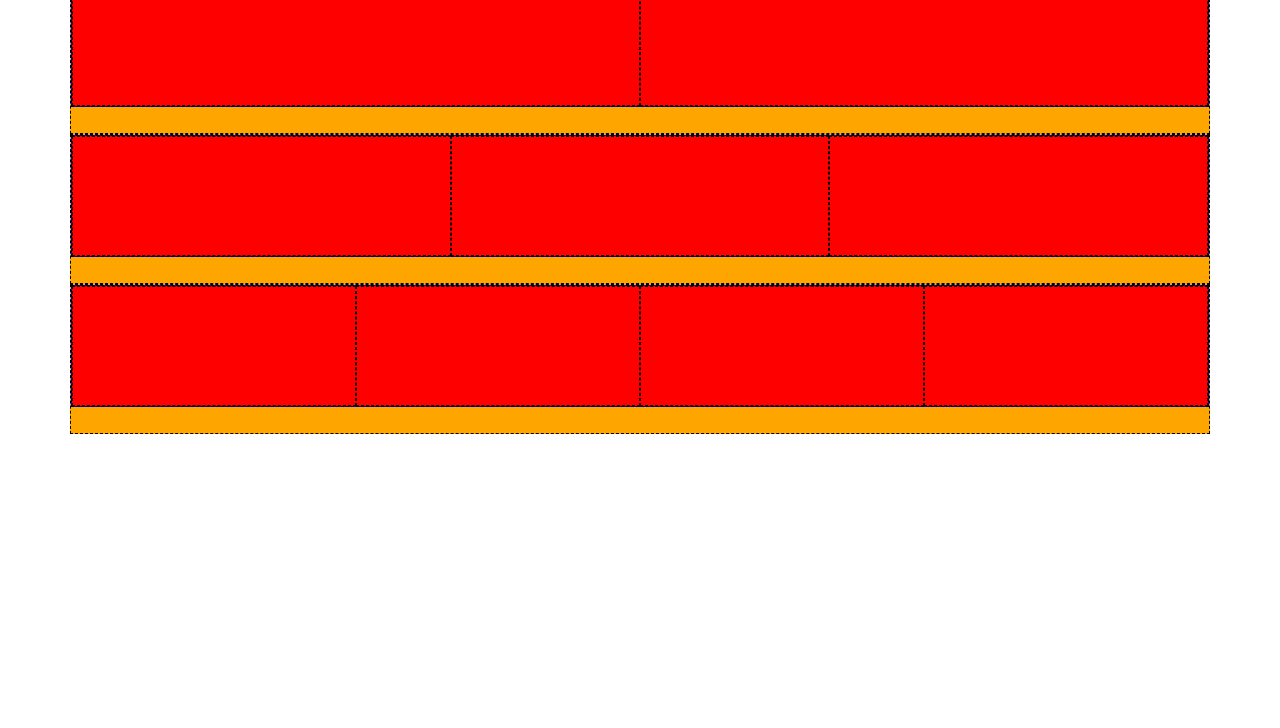
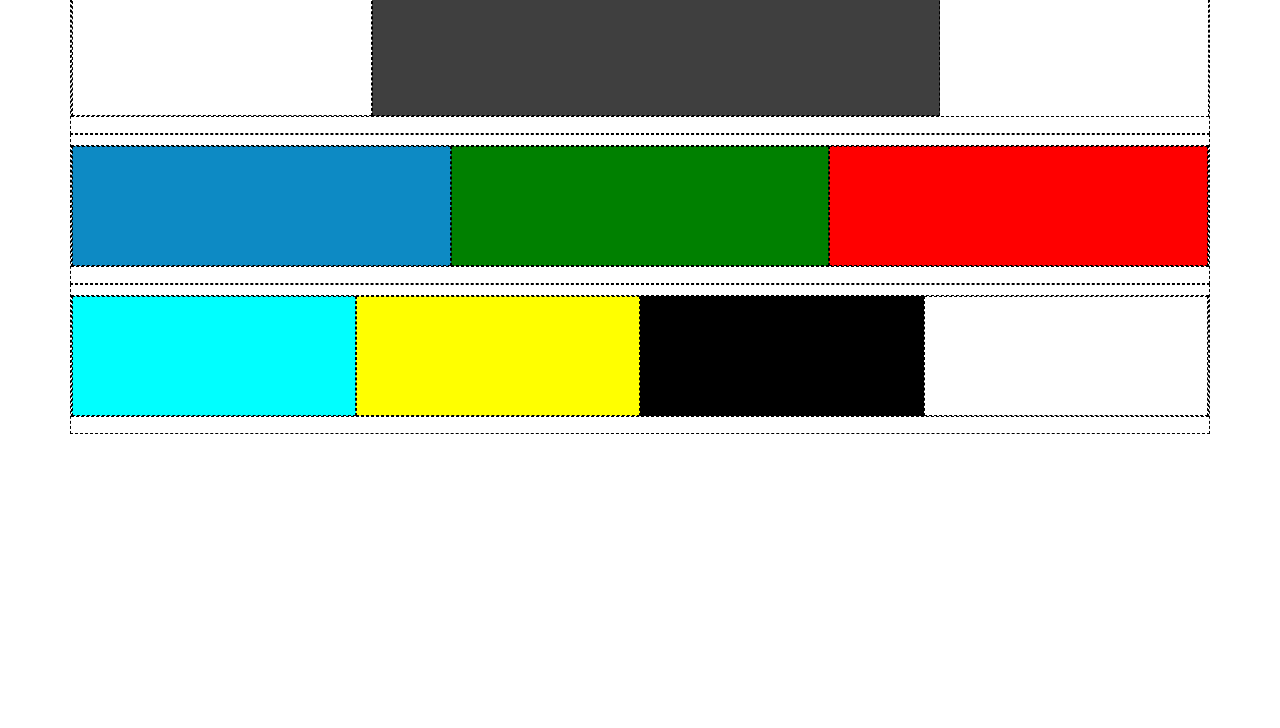
Before and after one commit to Lorenzoo28/htmlcss-bootstrap-layout, a plain HTML site: page index.html in a window 1280 px wide. Shown: the part 72-800 px from the top of the page. Drawn offline with nearby package versions, Linux system fonts and the light colour scheme.

Commit message:
background colors

```diff
--- a/index.html
+++ b/index.html
@@ -13,19 +13,46 @@
         }
 
         [class^="container"]{
+            padding-top:10px;
             min-height: 150px;
-            background-color: orange;
+            background-color: transparent;
         }
         [class^="row"]{
-            background-color: blue;
-            min-height: 200px
-            display: flex;
+            background-color: transparent(99, 98, 98);
             align-items: flex-start;
 
         }
         [class^="col"]{
             background-color: red;
             min-height: 120px;
+        }
+        .col-1{
+            width:300px;
+            background-color: transparent;
+        }
+        .col-1a{
+            background-color: rgb(63, 63, 63);
+        }
+        .col-2{
+            background-color: rgb(13, 138, 196);
+        }
+        .col-2a{
+            background-color: green;
+        }
+        .col-2b{
+            background-color: red;
+        }
+        .col-3{
+            background-color: aqua;
+        }
+        .col-3a{
+            background-color: yellow;
+        }
+        .col-3b{
+            background-color: black;
+        }
+        .col-3c{
+            background-color: transparent;
         }
     </style>
     </head>
@@ -36,22 +63,22 @@
         <div class="container">
             <div class="row row-cols-1 row-cols-sm-2">
                 <div class="col-1"></div>
-                <div class="col-2"></div>
+                <div class="col-1a"></div>
             </div>
         </div>
         <div class="container">
             <div class="row row-cols-1 row-cols-sm-3">
-                <div class="col-1"></div>
                 <div class="col-2"></div>
-                <div class="col-3"></div>
+                <div class="col-2a"></div>
+                <div class="col-2b"></div>
             </div>
         </div>
         <div class="container">
             <div class="row row-cols-1 row-cols-sm-4">
-                <div class="col-1"></div>
-                <div class="col-2"></div>
                 <div class="col-3"></div>
-                <div class="col-4"></div>
+                <div class="col-3a"></div>
+                <div class="col-3b"></div>
+                <div class="col-3c"></div>
             </div>
         </div>
     </main>
```
